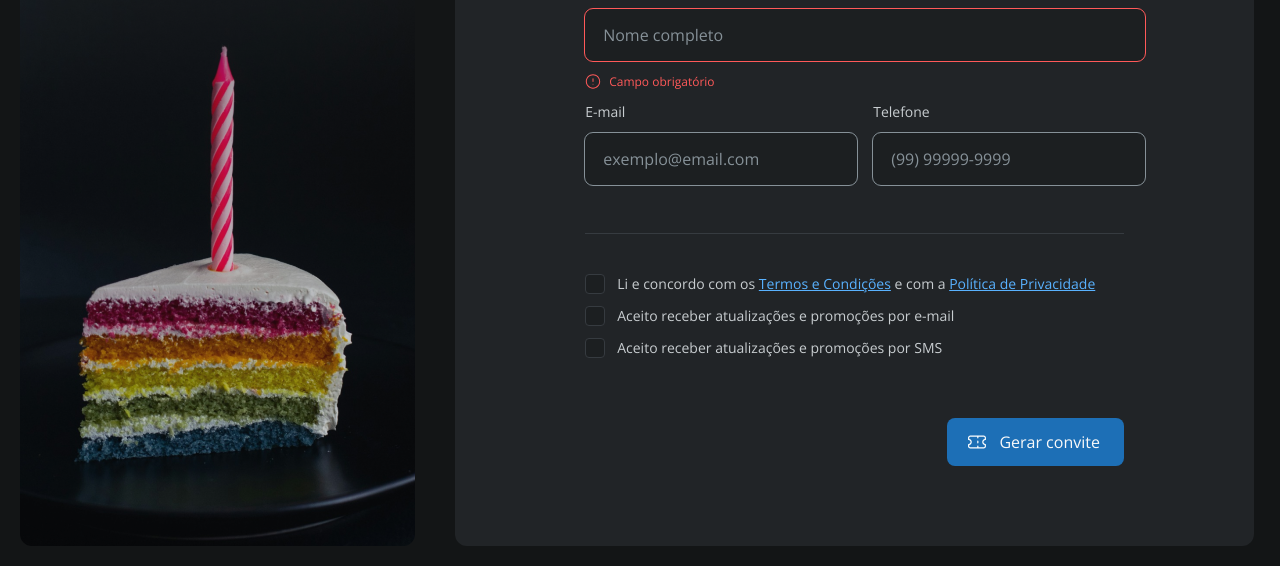
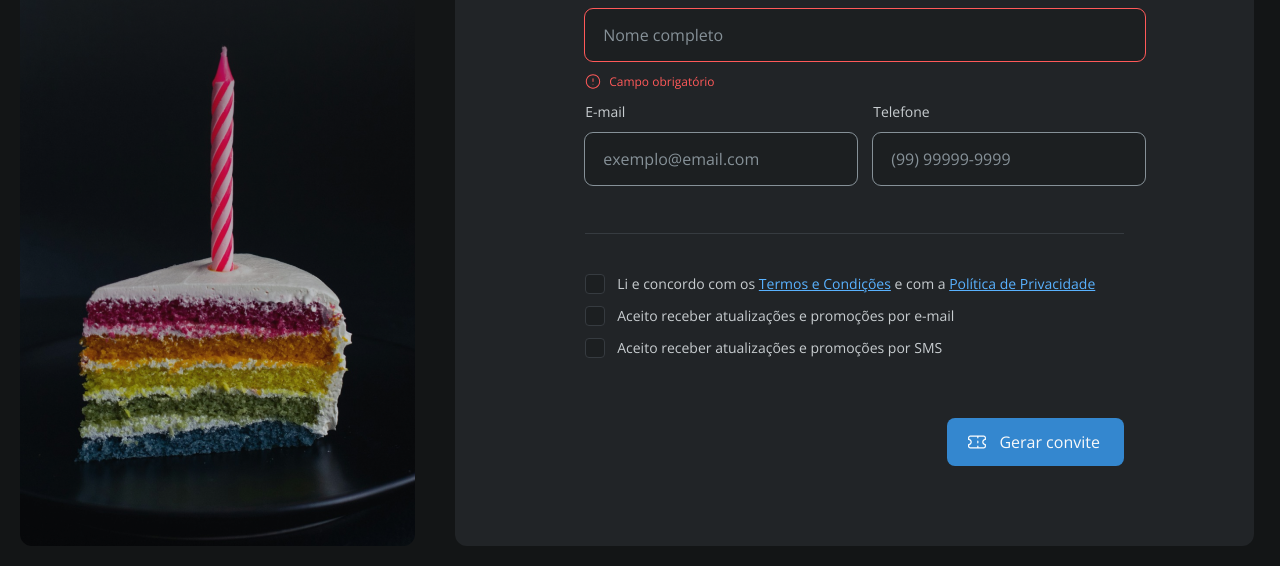
Before and after one commit to GuiSonsin/formulario-de-convite, a plain HTML site: page index.html in a window 1280 px wide. In both pictures the pointer is over the button "Gerar convite". Shown: the part 234-800 px from the top of the page. Drawn offline with nearby package versions, Linux system fonts and the light colour scheme.

Commit message:
Colocando hover no botão

```diff
--- a/styles/inputs/button.css
+++ b/styles/inputs/button.css
@@ -25,5 +25,8 @@
         border: none;
       }
 
+       button:hover{
+        background-color: var(--brand-mid);
+      }
 
 }
```
